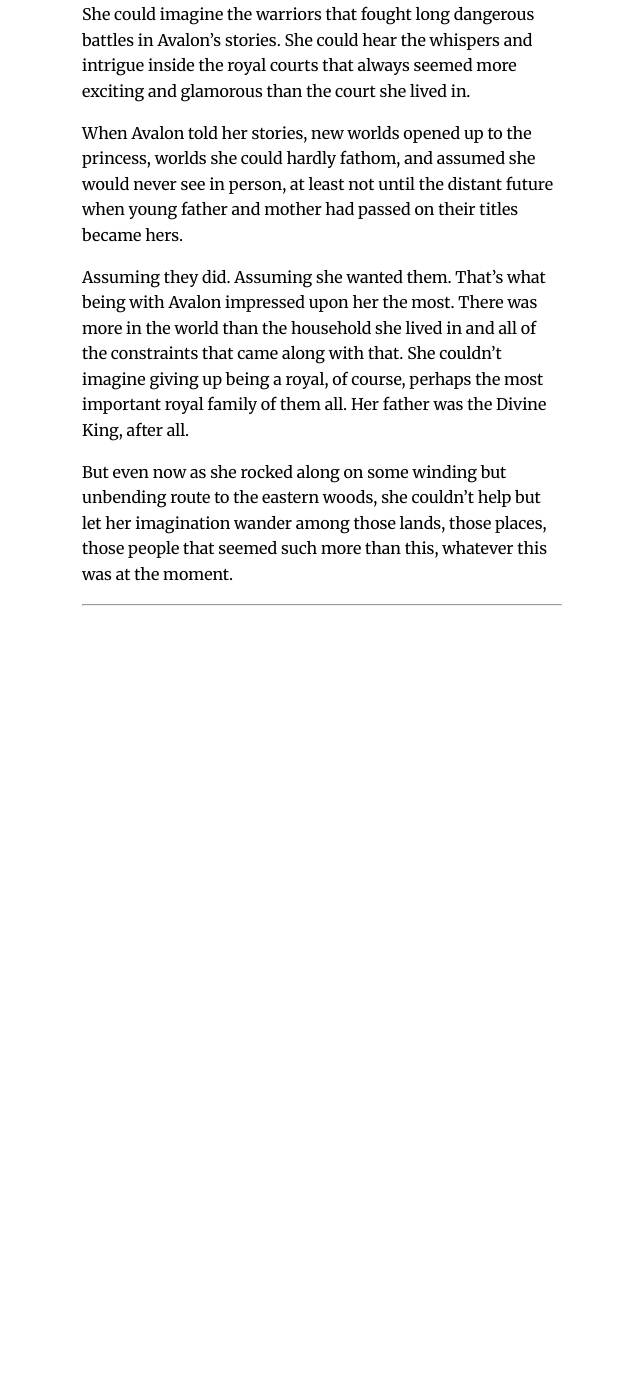
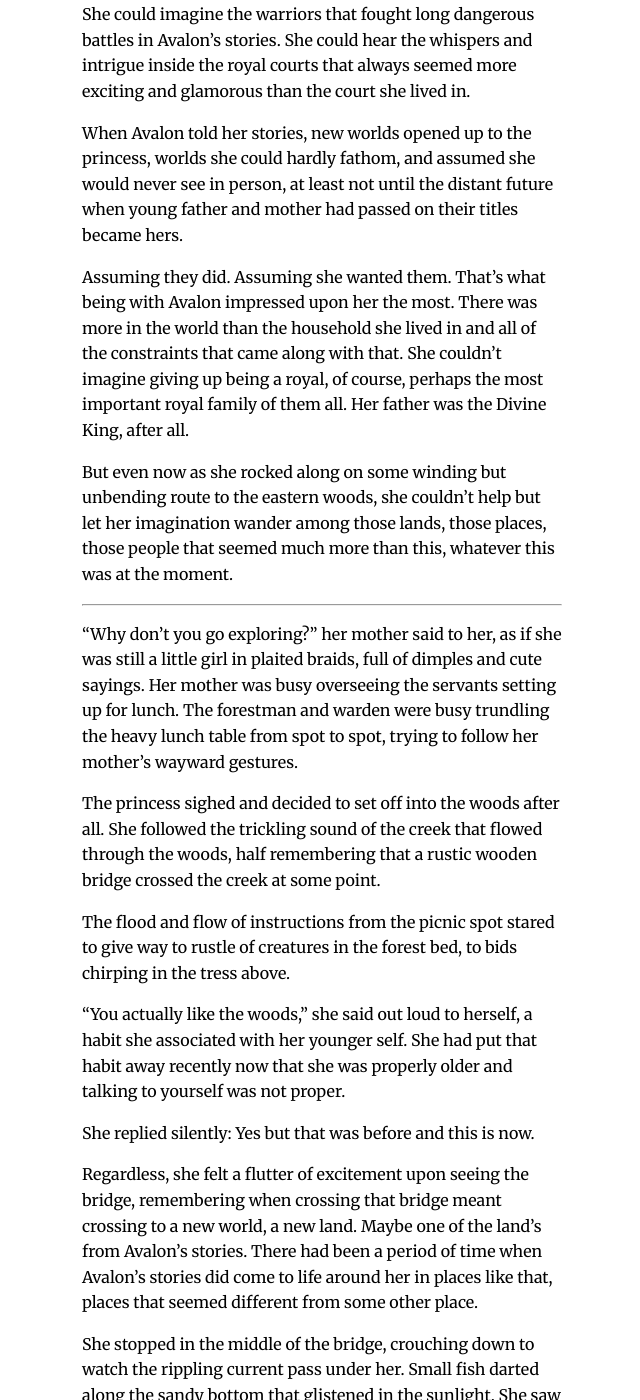
Before and after one commit to brodieaustin/avalon-novel, a Jekyll site: the page built from index.markdown, in a window 1280 px wide and 1400 px high, scrolled down 7208 px. Shown: the whole window, without its empty margins (318-958 px from the left). Built offline with Jekyll 4.4.1, drawn with Linux system fonts in a browser that asks for light colours; our own code applies the rules of GitHub Pages for plain Markdown files; before the commit the page ends 7838 px from its top, so only the background shows below that; some of the changed text lies outside the part shown.

Commit message:
progress for 11/03/2021. 2901 words.

```diff
--- a/index.markdown
+++ b/index.markdown
@@ -156,6 +156,44 @@
 
 Assuming they did. Assuming she wanted them. That's what being with Avalon impressed upon her the most. There was more in the world than the household she lived in and all of the constraints that came along with that. She couldn't imagine giving up being a royal, of course, perhaps the most important royal family of them all. Her father was the Divine King, after all.
 
-But even now as she rocked along on some winding but unbending route to the eastern woods, she couldn't help but let her imagination wander among those lands, those places, those people that seemed such more than this, whatever this was at the moment.
+But even now as she rocked along on some winding but unbending route to the eastern woods, she couldn't help but let her imagination wander among those lands, those places, those people that seemed much more than this, whatever this was at the moment.
 
 ***
+
+"Why don't you go exploring?" her mother said to her, as if she was still a little girl in plaited braids, full of dimples and cute sayings. Her mother was busy overseeing the servants setting up for lunch. The forestman and warden were busy trundling the heavy lunch table from spot to spot, trying to follow her mother's wayward gestures.
+
+The princess sighed and decided to set off into the woods after all. She followed the trickling sound of the creek that flowed through the woods, half remembering that a rustic wooden bridge crossed the creek at some point.
+
+The flood and flow of instructions from the picnic spot stared to give way to rustle of creatures in the forest bed, to bids chirping in the tress above.
+
+"You actually like the woods," she said out loud to herself, a habit she associated with her younger self. She had put that habit away recently now that she was properly older and talking to yourself was not proper.
+
+She replied silently: Yes but that was before and this is now.
+
+Regardless, she felt a flutter of excitement upon seeing the bridge, remembering when crossing that bridge meant crossing to a new world, a new land. Maybe one of the land's from Avalon's stories. There had been a period of time when Avalon's stories did come to life around her in places like that, places that seemed different from some other place.
+
+She stopped in the middle of the bridge, crouching down to watch the rippling current pass under her. Small fish darted along the sandy bottom that glistened in the sunlight. She saw a turtle making its way across the creek, opposite of the direction she was heading in.
+
+Pausing, she studied its slow, persistent motions, watched it kick and glide its way across the creek's current. It didn't move with great urgency, but it made its way.
+
+Once the turtle disappeared in the brush lining the creek, the princess continued across to the other side. When her feet touched the ground again, she suddenly remembered a grove of old trees where she would spent hours as a little girl. She wondered if she could remember where it was.
+
+Up to this point, she had been following a very rough narrow trail, probably made by the woodsman or maybe people long before them who had wandered these woods. She knew from Avalon that these woods weren't always part of the estate. But those times seemed as far removed as the far away worlds in Avalon's stories.
+
+The grove she remembered wasn't on the trail. She thought she needed to strike off to the left at some point. As she walked, she remembered a series of mossy boulders that had been the marker for her to turn. There were the rocks just up ahead.
+
+Even now she could picture herself walking into deepest parts of the forest, the tree cover getting thicker, the world feeling very far away. But something was different. The way up ahead seemed much lighter than before. Up ahead and to the right, she realized that a road had been cut into the woods.
+
+When she reached the road, she stopped and stared down the ragged, turning path it made. She couldn't tell exactly where it went. But it cut in the opposite direction too, towards the grove. She turned and followed the road.
+
+The road was littered with splinted and split wood. Much of it was still relatively bright and fresh looking. "This road is still new," she said out loud.
+
+As she reached the road's terminal point, she gasped. She gasped because she was walking into a clearing, a clearing that she had never seen before now. This clearing wasn't a pleasant meadow full of weedy grasses and grazing animals. It was barren and stumpy, littered with the remnants of the trees that had been chopped down and taken away.
+
+"They've cut down the trees!" she cried out, out loud again. She replied in her mind: Of course they did. Where do you think they get wood for furniture and other things in the world?
+
+She knew the counterpoint she raised was a reasonable one, but the realization hurt nonetheless. Seeing these razed trees just added to the corded up frustration she was already carrying today. She dropped to her knees and started to sob, letting the angry, frustrated tears flow freely.
+
+***
+
+She cried herself dry, and just knelt in the clearing, holding her face in her hands until a voice sounded out, "Why are you crying? Are you okay?"
```
